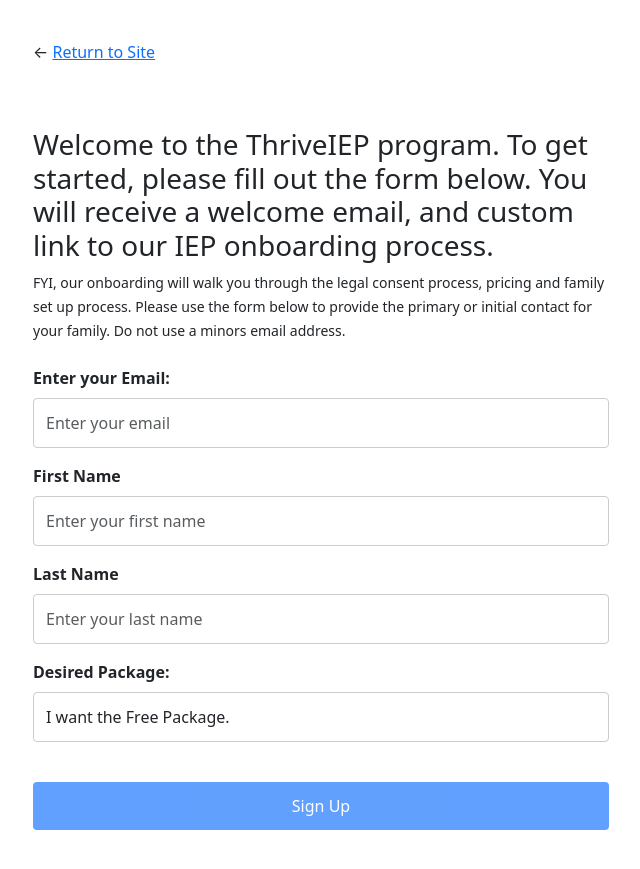
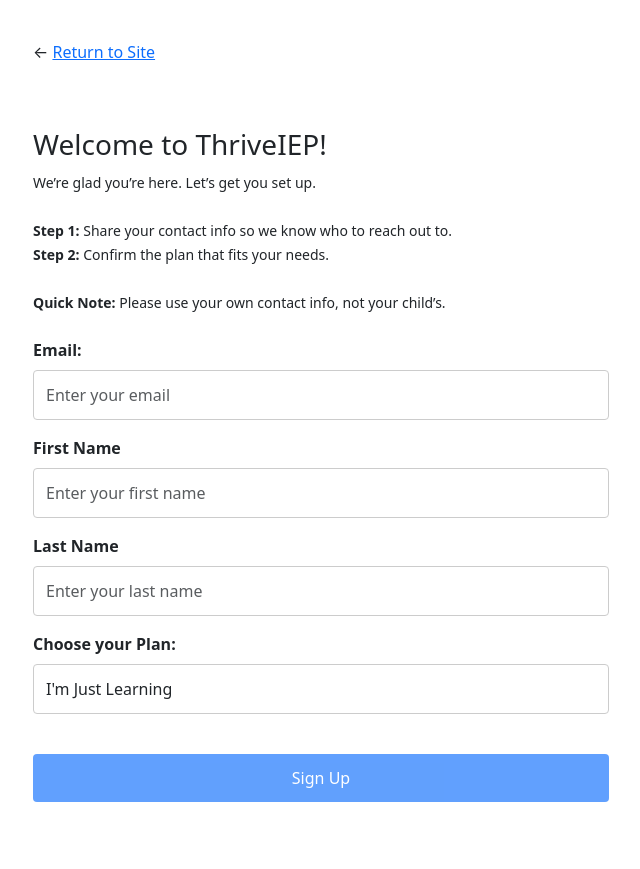
Before and after one commit to ThriveIEP/ThriveIEP-Site, a Jekyll site: the page built from register.md, in a window 1280 px wide. Shown: the top 869 px of the page, without its empty margins (319-959 px from the left). Built offline with Jekyll 4.4.1, drawn with Linux system fonts in a browser that asks for light colours.

Commit message:
Updated the copy

```diff
--- a/register.md
+++ b/register.md
@@ -64,22 +64,27 @@ sitemap: true
   <div class="col-12">
 
     <h3>
-      Welcome to the ThriveIEP program. To get started, please fill out the form below.
-      You will receive a welcome email, and custom link to our IEP onboarding process.
+      Welcome to ThriveIEP!
     </h3>
 
     <small>
-      FYI, our onboarding will walk you through the legal consent process, pricing
-      and family set up process. Please use the form below to provide the primary
-      or initial contact for your family. Do not use a minors email address.
+      We’re glad you’re here. Let’s get you set up.
+      <br>
+      <br>
+      <b>Step 1:</b> Share your contact info so we know who to reach out to.
+      <br>
+      <b>Step 2:</b> Confirm the plan that fits your needs.
+      <br>
+      <br>
+      <b>Quick Note:</b> Please use your own contact info, not your child’s.
+      <br>
     </small>
 
-    <br>
     <br>
 
     <form id="signupForm" action="your-server-endpoint" method="POST" class="form-group">
       <div class="mb-3">
-        <label for="email" class="form-label">Enter your Email:</label>
+        <label for="email" class="form-label">Email:</label>
         <input type="email" name="email" id="email" class="form-control" placeholder="Enter your email" required />
       </div>
       <div class="mb-3">
@@ -91,11 +96,11 @@ sitemap: true
         <input type="text" name="lastname" id="lastname" class="form-control" placeholder="Enter your last name" required />
       </div>
       <div class="mb-3">
-        <label for="package" class="form-label">Desired Package:</label>
+        <label for="package" class="form-label">Choose your Plan:</label>
         <select name="package" id="package" class="form-control" required>
-          <option value="free">I want the Free Package.</option>
-          <option value="basic">I want the Basic Package</option>
-          <option value="emergency">I want the Emergency Package</option>
+          <option value="free">I'm Just Learning</option>
+          <option value="basic">Help Me Navigate</option>
+          <option value="emergency">Emergency Plan</option>
         </select>
       </div>
 
```
